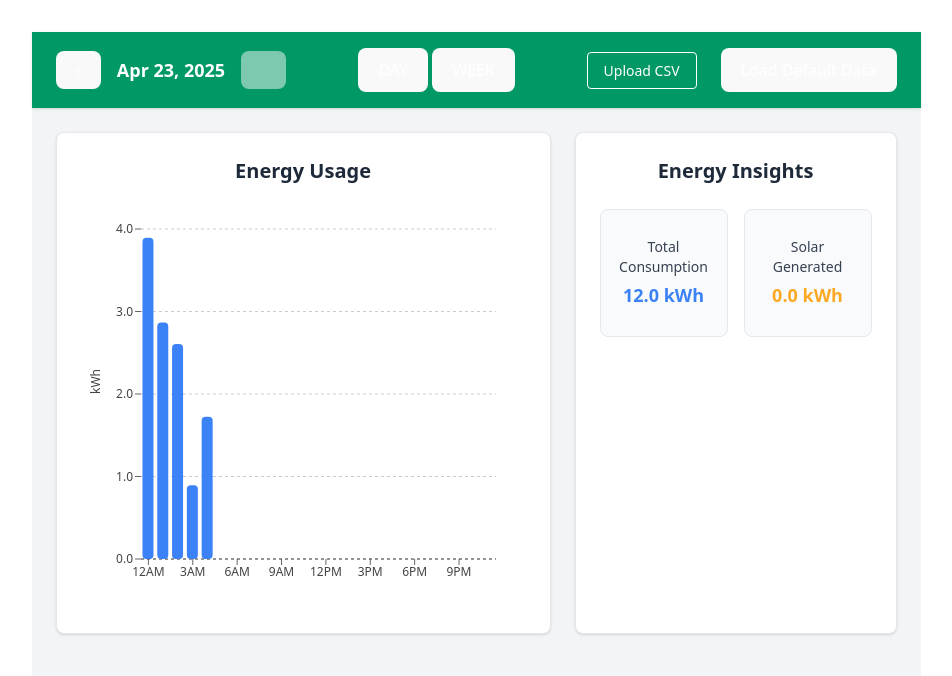
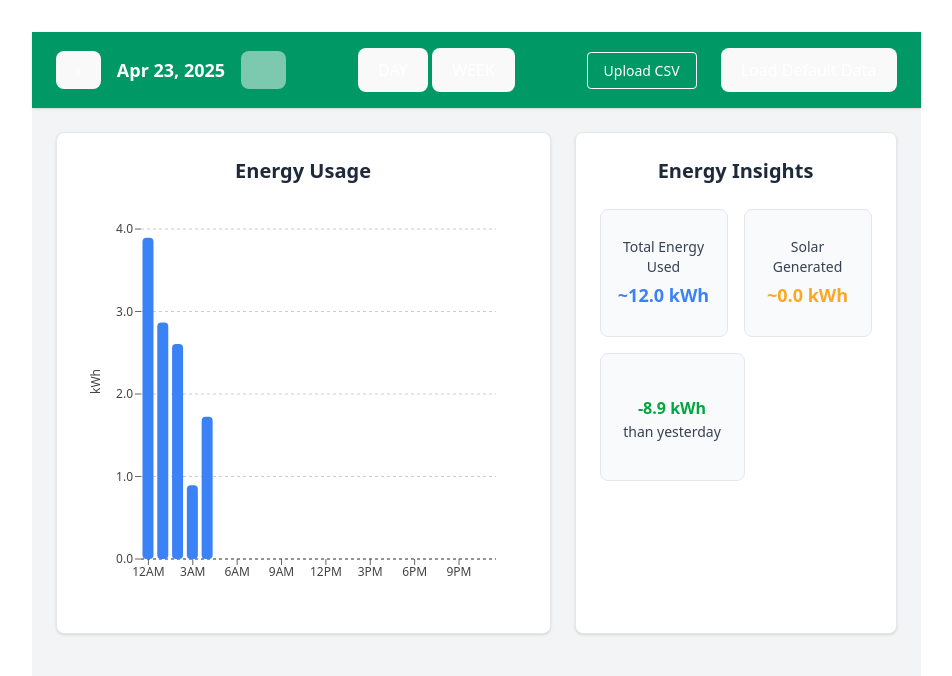
Before and after one commit to gpsugy/my-energy-story, a React (Vite) app: page / in a window 1280 px wide. Shown: the top 676 px of the page, without its empty margins (164-1116 px from the left). Built offline with nearby package versions, Linux system fonts and the light colour scheme; the HTML template or start-up script is replaced by a standard one.

Commit message:
Add insight vs yesterday/last week

```diff
--- a/src/App.tsx
+++ b/src/App.tsx
@@ -181,6 +181,7 @@ function App() {
               currentKey={currentKey}
               dailyConsumption={dailyConsumption}
               dailyGenerations={dailyGenerations}
+              weeklyConsumption={weeklyConsumption}
             />
           </div>
         </div>
--- a/src/components/EnergyChart.tsx
+++ b/src/components/EnergyChart.tsx
@@ -1,7 +1,7 @@
 import { BarChart, Bar, XAxis, YAxis, Tooltip, CartesianGrid, ResponsiveContainer, ReferenceLine } from 'recharts';
 import { format, parseISO } from 'date-fns';
 import { EnergyData } from '../types/energy';
-import { getHourlyForDay, getDisplayDate, getWeeklyChartData } from '../utils/dataProcessing';
+import { getHourlyForDay, getWeeklyChartData } from '../utils/dataProcessing';
 import { useMemo } from 'react';
 import { APP_CONSUMPTION_COLOR, APP_SOLAR_COLOR, APP_TEXT_COLOR } from '../App';
 
@@ -61,7 +61,6 @@ export default function EnergyChart(props: EnergyChartProps) {
               }}
             />
 
-            {/* Zero line */}
             <ReferenceLine y={0} stroke={APP_TEXT_COLOR} strokeDasharray="3 3" />
             {/* Need to customize Tooltip for differentiating styling for +/- */}
             <Tooltip
--- a/src/components/EnergyInsights.tsx
+++ b/src/components/EnergyInsights.tsx
@@ -1,27 +1,44 @@
 import { format, parseISO } from 'date-fns';
 import { APP_CONSUMPTION_COLOR, APP_SOLAR_COLOR } from '../App';
-
-interface EnergyInsightsProps {
-  grouping: 'daily' | 'weekly';
-  currentKey: string;
-  dailyConsumption: Map<string, number>;
-  dailyGenerations: Map<string, number>;
-}
 
 export default function EnergyInsights({
   grouping,
   currentKey,
   dailyConsumption,
   dailyGenerations,
-}: EnergyInsightsProps) {
-  const formatKWh = (kwh: number) => `${kwh.toFixed(1)} kWh`;
+  weeklyConsumption,
+}: {
+  grouping: 'daily' | 'weekly';
+  currentKey: string;
+  dailyConsumption: Map<string, number>;
+  dailyGenerations: Map<string, number>;
+  weeklyConsumption: Map<string, number>;
+}) {
+  const formatKWh = (kwh: number) => `~${kwh.toFixed(1)} kWh`;
+  const formatDiff = (kwh: number) => {
+    const abs = Math.abs(kwh).toFixed(1);
+    return kwh >= 0 ? `+${abs}` : `-${abs}`;
+  };
 
   let totalConsumption = 0;
   let totalSolar = 0;
+  let comparisonLabel = '';
+  let diff = 0;
+  let diffColor = '';
 
   if (grouping === 'daily') {
     totalConsumption = dailyConsumption.get(currentKey) || 0;
     totalSolar = dailyGenerations.get(currentKey) || 0;
+
+    const dailyKeys = Array.from(dailyConsumption.keys()).sort();
+    const currentIndex = dailyKeys.indexOf(currentKey);
+    const prevKey = dailyKeys[currentIndex - 1];
+    const yesterdayConsumption = prevKey ? dailyConsumption.get(prevKey) || 0 : 0;
+
+    if (prevKey) {
+      diff = totalConsumption - yesterdayConsumption;
+      comparisonLabel = 'than yesterday';
+    }
   } else {
     const weekStart = parseISO(currentKey);
     for (let i = 0; i < 7; i++) {
@@ -31,22 +48,32 @@ export default function EnergyInsights({
       totalConsumption += dailyConsumption.get(dateKey) || 0;
       totalSolar += dailyGenerations.get(dateKey) || 0;
     }
+
+    const weeklyKeys = Array.from(weeklyConsumption.keys()).sort();
+    const currentIndex = weeklyKeys.indexOf(currentKey);
+    const lastWeekKey = weeklyKeys[currentIndex - 1];
+    const lastWeekConsumption = lastWeekKey ? weeklyConsumption.get(lastWeekKey) || 0 : 0;
+    const thisWeekConsumption = weeklyConsumption.get(currentKey) || 0;
+
+    if (lastWeekKey) {
+      diff = thisWeekConsumption - lastWeekConsumption;
+      comparisonLabel = 'than last week';
+    }
   }
+
+  diffColor = diff > 0 ? 'text-red-600' : 'text-green-600';
 
   return (
     <div className="bg-white rounded-lg shadow-sm border border-gray-200 p-6 h-full">
       <h3 className="text-xl font-semibold text-gray-800 mb-6">Energy Insights</h3>
-      <div className="flex space-x-4">
-        {/* Total Consumption */}
+      <div className="flex space-x-4 mb-4">
         <div
           className="flex-1 flex flex-col items-center justify-center py-2 px-4 border border-gray-200 rounded-lg bg-gray-50 aspect-square max-h-32"
           style={{ color: APP_CONSUMPTION_COLOR }}
         >
-          <span className="text-sm font-medium text-gray-700">Total Consumption</span>
+          <span className="text-sm font-medium text-gray-700">Total Energy Used</span>
           <span className="text-lg font-bold mt-1">{formatKWh(totalConsumption)}</span>
         </div>
-
-        {/* Solar Generated */}
         <div
           className="flex-1 flex flex-col items-center justify-center py-2 px-4 border border-gray-200 rounded-lg bg-gray-50 aspect-square max-h-32"
           style={{ color: APP_SOLAR_COLOR }}
@@ -55,6 +82,17 @@ export default function EnergyInsights({
           <span className="text-lg font-bold mt-1">{formatKWh(totalSolar)}</span>
         </div>
       </div>
+      {comparisonLabel && (
+        <div className="flex space-x-4">
+          <div className="flex-1 flex flex-col items-center justify-center py-2 px-4 border border-gray-200 rounded-lg bg-gray-50 aspect-square max-h-32">
+            <div className="text-center mt-1">
+              <span className={`font-bold ${diffColor}`}>{formatDiff(diff)} kWh</span>
+              <span className="text-sm font-medium text-gray-700 block mt-0.5">{comparisonLabel}</span>
+            </div>
+          </div>
+          <div className="flex-1"></div>
+        </div>
+      )}
     </div>
   );
 }
```
